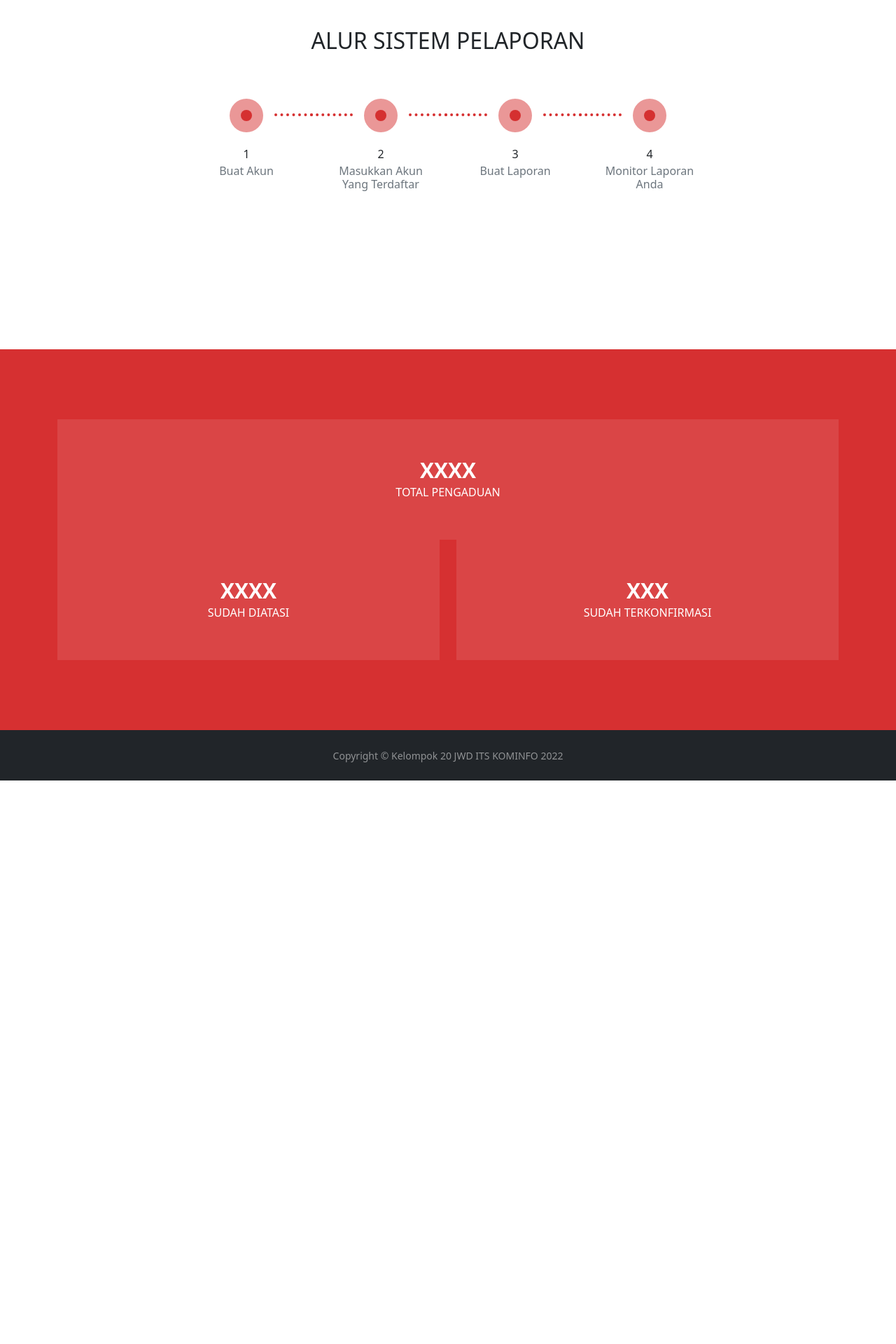
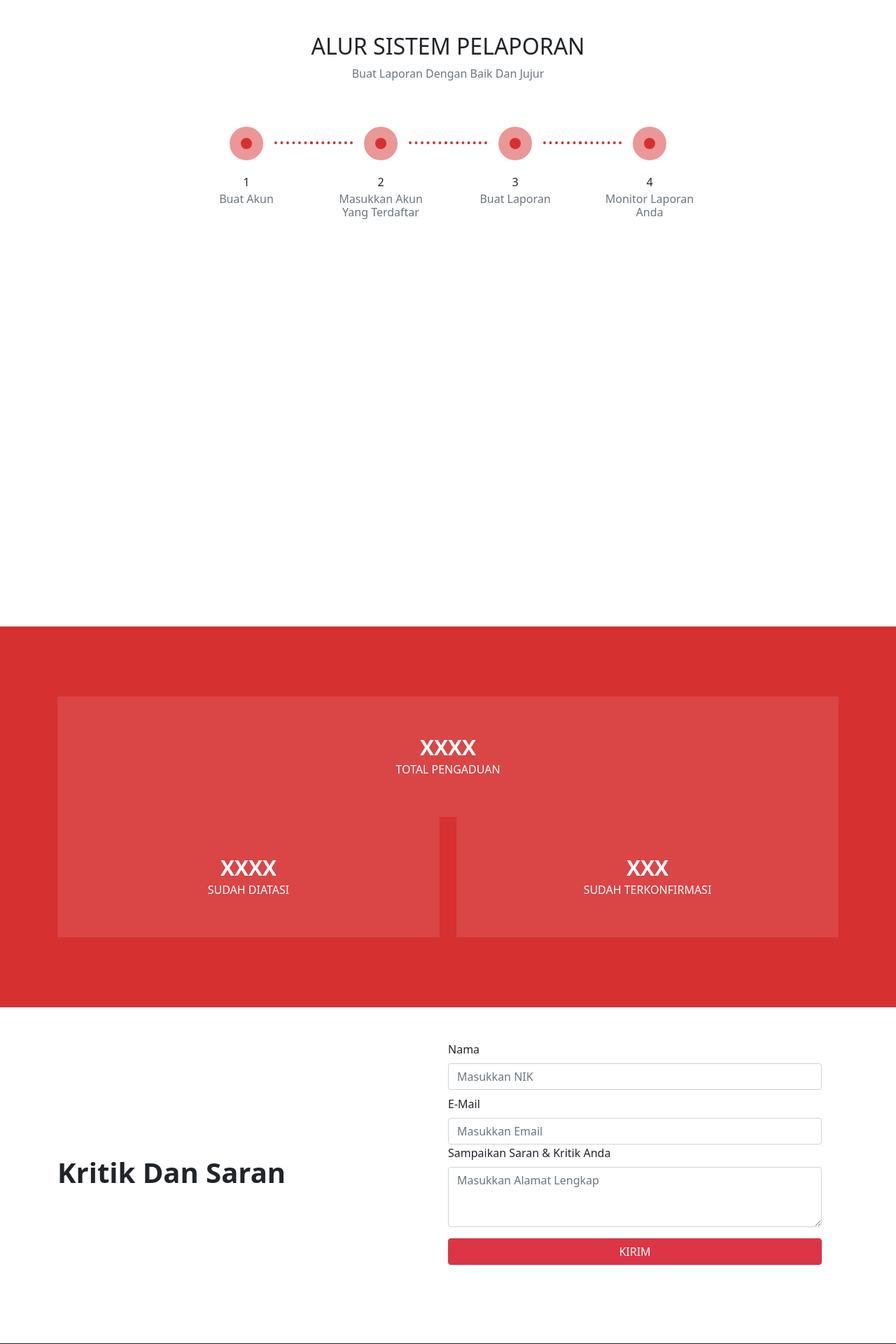
Before and after one commit to irfan-efendi19/tugasAkhirDTSKominfo, a PHP site: page / in a window 1280 px wide. Shown: the part 801-2721 px from the top of the page at 70% size. Before the commit the page ends 1916 px from the top, so only its background shows below. Run offline with PHP 8.4, Linux system fonts and the light colour scheme.

Commit message:
resolved merge conflicts

```diff
--- a/index.php
+++ b/index.php
@@ -9,24 +9,25 @@
     <link href="https://cdn.jsdelivr.net/npm/bootstrap@5.1.3/dist/css/bootstrap.min.css" rel="stylesheet">
     <script src="https://cdn.jsdelivr.net/npm/bootstrap@5.1.3/dist/js/bootstrap.bundle.min.js"></script>
     <link rel="stylesheet" href="style.css">
+    <link rel="stylesheet" href="navbar-hide.css">
 </head>
 <body>
     <!-- NAVBAR -->
     <nav class="navbar navbar-expand-lg navbar-light bg-light shadow-lg p-3 bg-body rounded fixed-top">
       <div class="container-fluid">
          <a class="navbar-brand" href="#">
-            <a class="navbar-brand fw-bold text-dark fs-5" href="#">LAYANAN PENGADUAN MASYARAKAT</a>
+            <a class="navbar-brand fw-bold text-dark fs-5" href="index.php">LAYANAN PENGADUAN MASYARAKAT</a>
             <button class="navbar-toggler" type="button" data-bs-toggle="collapse" data-bs-target="#navbarNavDarkDropdown" aria-controls="navbarNavDarkDropdown" aria-expanded="false" aria-label="Toggle navigation">
                <span class="navbar-toggler-icon"></span>
             </button>
             <div class="collapse navbar-collapse" id="navbarNavDarkDropdown">
                <ul class="navbar-nav">
                   <li class="nav-item">
-                     <a class="nav-link" aria-current="page" href="index.php">Beranda</a>
+                     <a class="nav-link" aria-current="page" href="#timeline">Tutorial</a>
                   <li class="nav-item">
-                     <a class="nav-link" aria-current="page" href="#">Tutorial</a>
-                  <li class="nav-item">
-                     <a class="nav-link" aria-current="page" href="#">Tentang Kami</a>
+                     <a class="nav-link" aria-current="page" href="#counter">Statistik</a>
+                     <li class="nav-item">
+                     <a class="nav-link" aria-current="page" href="#saran">Kritik & Saran</a>
                </ul>
             </div>
       </div>
@@ -52,15 +53,15 @@
     <!-- HERO -->
 
     <!-- TIMELINE -->
-    <div class="timeline">
-    <div class="container">
+    <div class="timeline my-5" id="timeline">
+    <div class="container my-5 h-100">
     <div class="row text-center justify-content-center mb-5">
-        <div class="col-xl-6 col-lg-8">
+        <div class="col-xl-6 col-lg-8 pt-9">
             <h2 class="font-weight-bold">ALUR SISTEM PELAPORAN</h2>
-            <p class="text-muted"></p>
+            <p class="text-muted">Buat Laporan Dengan Baik Dan Jujur</p>
         </div>
     </div>
-    <div class="row">
+    <div class="row pt-9" >
         <div class="col">
             <div class="timeline-steps aos-init aos-animate" data-aos="fade-up">
                 <div class="timeline-step">
@@ -126,6 +127,39 @@
 	</section>
     <!-- TOTALAN -->
 
+    <!-- FORM KRITIK SARAN -->
+    <div class="container-fluid" id="saran">
+         <form action="" method="post" >
+         <div class="container">
+            <div class="row">
+               <div class="row">
+                  <div class="col-lg-6 py-5 my-auto">
+                        <h1 class="fw-bold">Kritik Dan Saran</h1>
+                  </div>
+                  <div class="col-lg-6 py-5 p-lg-6">
+                     <div class="col-12 mb-2">
+                        <label for="nama" class="form-label">Nama</label>
+                        <input type="text" class="form-control" name="nama" placeholder="Masukkan NIK">
+                     </div>
+                     <div class="col-12 mb-3">
+                         <label for="inputEmail4" class="form-label">E-Mail</label>
+                         <input type="email" class="form-control" name="email" placeholder="Masukkan Email">
+                        <label for="alamatLengkap" class="form-label ">Sampaikan Saran & Kritik Anda</label>
+                        <textarea class="form-control" name="alamat" rows="3" placeholder="Masukkan Alamat Lengkap"></textarea>
+                     </div>
+                     <div class="d-grid gap-2 mb-3 pb-5">
+                     <button class="btn btn-danger" name="save" type="submit">KIRIM</button>
+                  </div>
+                  </div>
+
+
+               </div>
+            </div>
+         </div>
+         </form>
+         </div>
+            <!-- FORM KRITIK SARAN -->
+
     <!--FOOTER -->
     <footer id="sticky-footer" class="flex-shrink-0 py-4 bg-dark text-white-50">
     <div class="container text-center">
--- /dev/null
+++ b/navbar-hide.css
@@ -0,0 +1,7 @@
+@media screen and (min-width: 0px) and (max-width: 400px) {
+    .navbar { display: block; }  /* show it on small screens */
+  }
+
+  @media screen and (min-width: 401px) and (max-width: 1024px) {
+    .navbar { display: none; }   /* hide it elsewhere */
+  }
--- a/style.css
+++ b/style.css
@@ -1,8 +1,7 @@
 /* HERO */
 .hero{
-    background: #00467F;  /* fallback for old browsers */
-    background: -webkit-linear-gradient(to right, #A5CC82, #00467F);  /* Chrome 10-25, Safari 5.1-6 */
-    background: linear-gradient(to right, #A5CC82, #00467F); /* W3C, IE 10+/ Edge, Firefox 16+, Chrome 26+, Opera 12+, Safari 7+ */
+    background-image: url("/asset/bg-section.png");
+    background-color: #cccccc;
     height: 100vh;
     width: 100%;
 }
@@ -30,10 +29,9 @@
 /* TIMELINE CSS */
 
  .timeline{
-    padding-top: 40px;
-    padding-bottom: 40px;
-    height: 500px;
     background-color: white;
+    height: 100vh;
+    width: 100%;
  }
 
  .timeline-steps {
--- a/user-report.php
+++ b/user-report.php
@@ -16,6 +16,7 @@ if($_SESSION['userweb'] == ''){
       <link href="https://cdn.jsdelivr.net/npm/bootstrap@5.1.3/dist/css/bootstrap.min.css" rel="stylesheet">
       <link rel="stylesheet" href="style-user-report.css">
       <script src="https://cdn.jsdelivr.net/npm/bootstrap@5.1.3/dist/js/bootstrap.bundle.min.js"></script>
+      <link rel="stylesheet" href="navbar-hide.css">
       <title>LAYANAN PENGADUAN MASYARAKAT</title>
       <link rel="icon" href="asset/logo-home-round.ico" type="image/ico">
    </head>
```
Also changed, not shown: form_lapor.php (+3 -6 lines), form_register.php (+6 -8 lines), register.php (deleted, +0 -136 lines), sign-in.php (+15 -12 lines).
